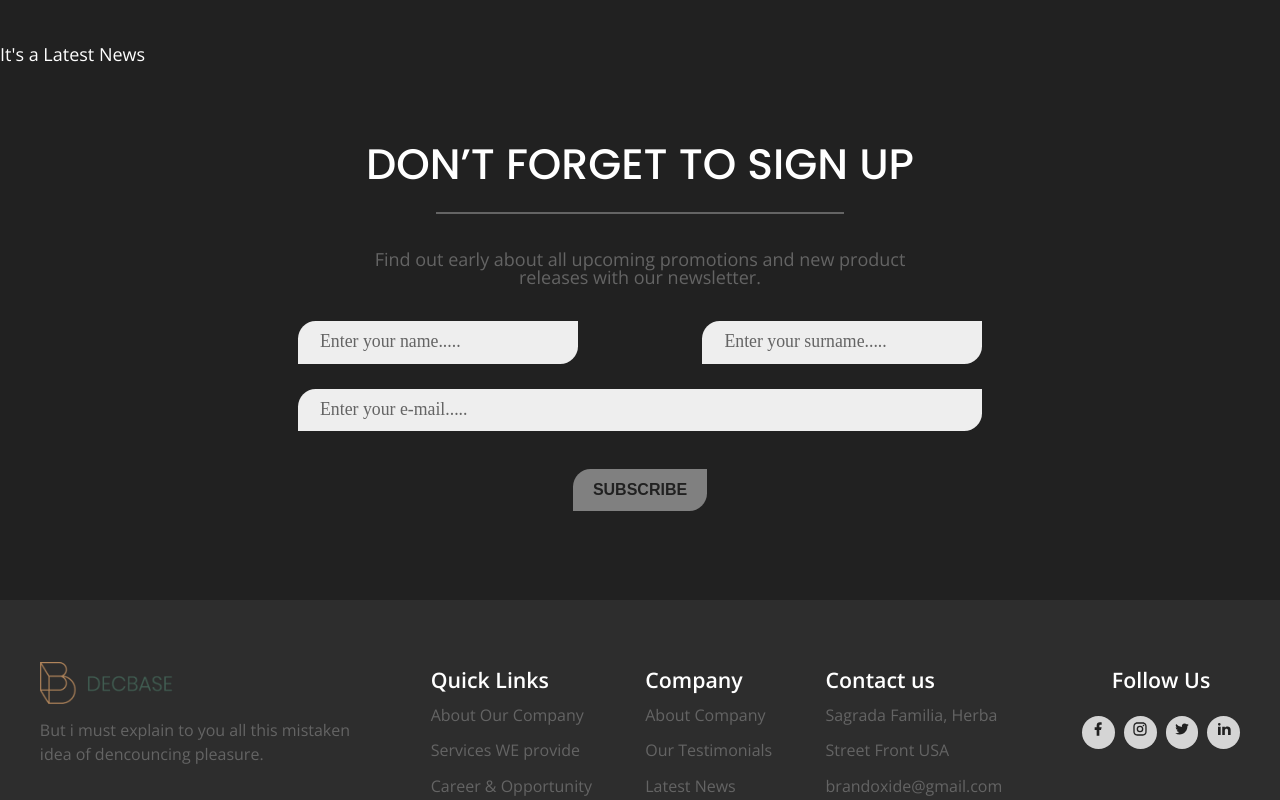
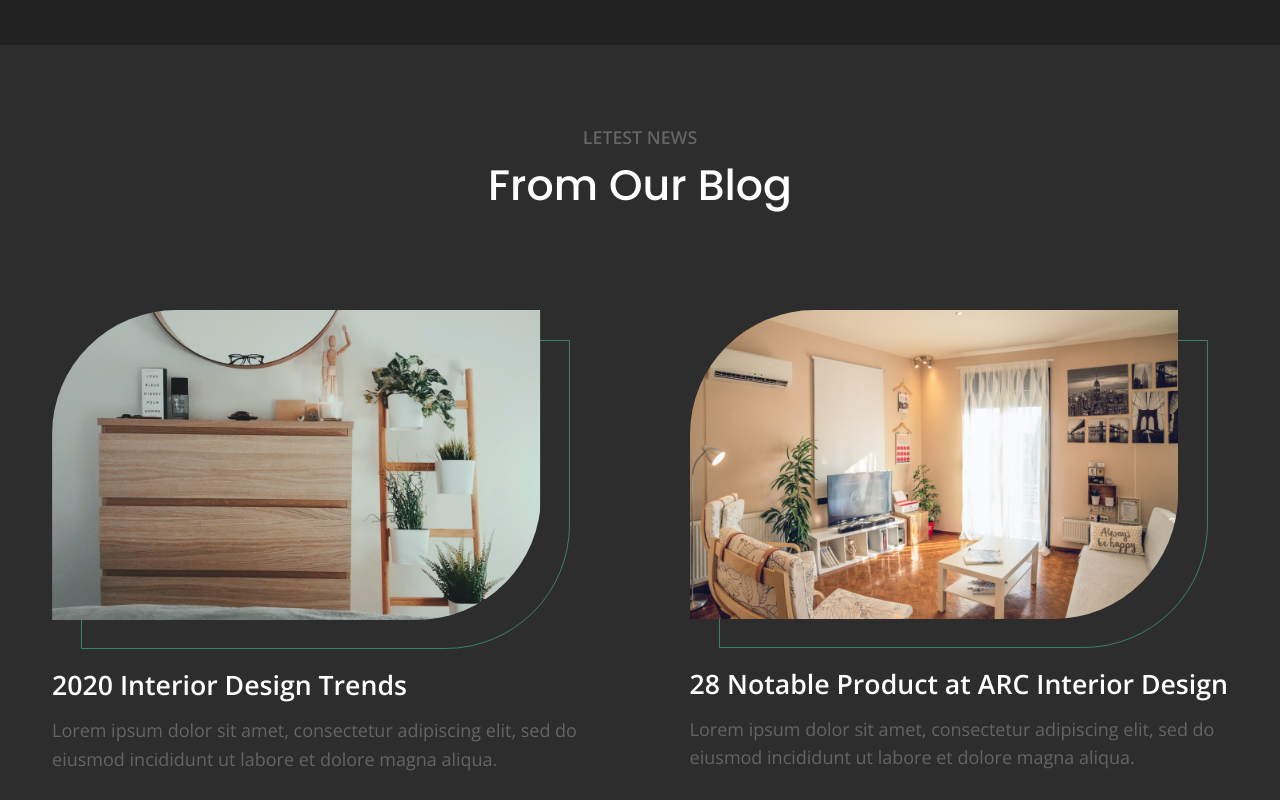
Before and after one commit to stashakasha/Hometask-3, a React (Create React App) app in the folder decbase/: page / in a window 1280 px wide. Shown: the part 3560-4360 px from the top of the page. Built offline with nearby package versions, Linux system fonts and the light colour scheme.

Commit message:
add news

```diff
--- /dev/null
+++ b/decbase/src/assets/scss/components/news.scss
@@ -0,0 +1,110 @@
+@import '../mixins';
+@import '../vars';
+
+
+.news {
+    background-color: var(--background-gray);
+    padding-top: 90/$vw;
+    padding-bottom: 90/$vw;
+    &__title {
+        @include section-title;
+        text-align: center;
+     }
+    &__desc {
+        margin: 0 auto;
+        font-family: 'Poppins';
+        font-weight: 500;
+        font-size: 48/$vw;
+        line-height: 1.7;
+        text-align: center;
+    }
+    &__wrap {
+        display: flex;
+        justify-content: space-around;
+        margin-top: 100/$vw;
+
+    }
+    &__card {
+        &-cont {
+            @include img-decor;
+            position: relative;
+            &::before {
+                top: 33/$vw;
+                left: 33/$vw;
+                width: 550/$vw;
+            }
+        }
+
+        &-img {
+            @include img-border;
+            width: 550/$vw;
+            @include img-decor;
+        }
+        &-title {
+            font-weight: 600;
+            font-size: 30/$vw;
+            line-height: .93;
+            margin-top: 60/$vw;
+        }
+        &-text {
+            margin-top: 20/$vw;
+            line-height: 1.6;
+            color: var(--text-light);
+            width: 600/$vw;
+        }
+        &-btn {
+            @include btn-main;
+            width: 280/$vw;
+            margin-top: 50/$vw;
+        }
+    }
+}
+
+
+//Adaptive
+@media (max-width: $mobile) {
+    .news {
+        padding-top: 90/$mb;
+        padding-bottom: 90/$mb;
+        &__title {
+            @include section-title;
+         }
+        &__desc {
+            font-weight: 500;
+            font-size: 48/$mb;
+        }
+        &__wrap {
+            margin-top: 100/$mb;
+            flex-direction: column;
+            align-items: center;
+            gap: 20/$mb;
+        }
+        &__card {
+            display: flex;
+            flex-direction: column;
+            align-items: center;
+            &-cont {
+                &::before {
+                    top: 33/$mb;
+                    left: 33/$mb;
+                    width: 550/$mb;
+                }
+            }
+            &-img {
+                width: 550/$mb;
+            }
+            &-title {
+                font-size: 30/$mb;
+                margin-top: 60/$mb;
+            }
+            &-text {
+                margin-top: 20/$mb;
+                width: 600/$mb;
+            }
+            &-btn {
+                width: 280/$mb;
+                margin: 50/$mb;
+            }
+        }
+    }
+}
--- a/decbase/src/assets/scss/style.scss
+++ b/decbase/src/assets/scss/style.scss
@@ -15,4 +15,5 @@
 @import './components/stats.scss';
 @import './components/testimonials.scss';
 @import './components/subscribe.scss';
+@import './components/news.scss';
 @import './components/footer.scss';
--- a/decbase/src/components/News.js
+++ b/decbase/src/components/News.js
@@ -1,9 +1,34 @@
 import React from "react";
+import first from '../assets/img/newsFirst.png';
+import second from '../assets/img/newsSecond.png';
 
 const News = () => {
     return(
-        <div>
-            <h1>It's a Latest News</h1>
+        <div className="container">
+            <section className="news">
+                <h2 className="news__title">LETEST NEWS</h2>
+                <h3 className="news__desc">From Our Blog</h3>
+                <div className="news__wrap">
+                    <div className="news__card">
+                    <div className="news__card-cont">
+                        <img className="news__card-img" src={first} alt="interior"/>
+                    </div>
+                        <h4 className="news__card-title">2020 Interior Design Trends</h4>
+                        <p className="news__card-text">Lorem ipsum dolor sit amet, consectetur adipiscing elit, sed do eiusmod
+                            incididunt ut labore et dolore magna aliqua.</p>
+                        <button className="news__card-btn" type="button">CONTINUE READING....</button>
+                    </div>
+                    <div className="news__card">
+                    <div className="news__card-cont">
+                        <img className="news__card-img" src={second} alt="interior"/>
+                    </div>
+                        <h4 className="news__card-title">28 Notable Product at ARC Interior Design</h4>
+                        <p className="news__card-text">Lorem ipsum dolor sit amet, consectetur adipiscing elit, sed do eiusmod
+                            incididunt ut labore et dolore magna aliqua.</p>
+                        <button className="news__card-btn" type="button">CONTINUE READING....</button>
+                    </div>
+                </div>
+            </section>
         </div>
     );
 }
```
Also changed, not shown: decbase/src/assets/img/newsFirst.png (added), decbase/src/assets/img/newsSecond.png (added).
